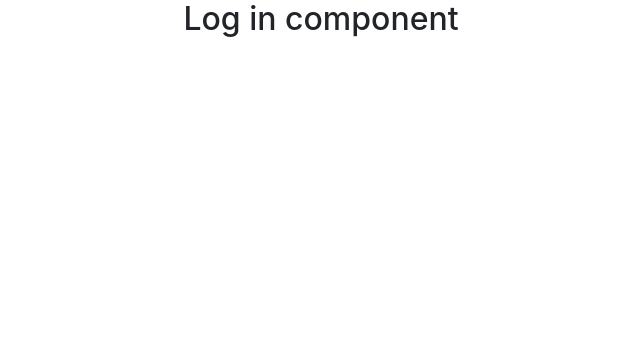
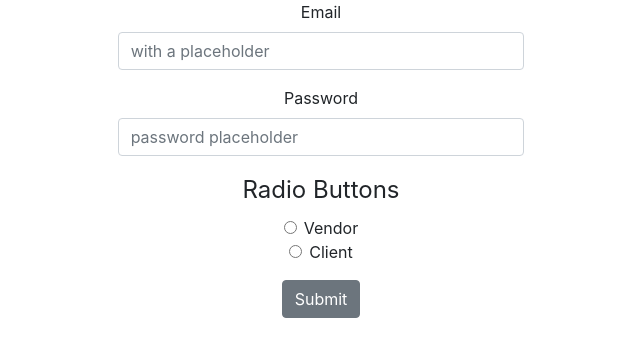
Before and after one commit to BloomTech-Labs/time_tracker, a React (Create React App) app in the folder frontend/: page /login in a window 1280 px wide. Shown: the top 356 px of the page, without its empty margins (319-959 px from the left). Built offline with nearby package versions, Linux system fonts and the light colour scheme.

Commit message:
Login functional, redirects to landing page if successful

```diff
--- a/frontend/src/components/Login/Login.js
+++ b/frontend/src/components/Login/Login.js
@@ -1,13 +1,100 @@
 import React, { Component } from 'react';
+import { Button, Form, FormGroup, Label, Input, FormText, Col, Row } from 'reactstrap';
+import { logIn } from '../../store/action/userActions';
+import { withRouter } from 'react-router-dom';
+import { connect } from 'react-redux';
+
 
 class Login extends Component {
+
+  state = {
+    email: '',
+    password: '',
+    type: '',
+    loggedIn: false
+  };
+
+  onSubmitHandler = event => {
+    event.preventDefault();
+    this.props.logIn(this.state);
+  };
+
+  inputChangeHandler = ({ target }) => {
+    this.setState({
+      [target.name]: target.value
+    });
+  };
+
+  componentDidUpdate() {
+    if (this.props.loggedIn) {
+      this.props.history.push('/');
+    }
+  }
+
   render() {
     return (
-      <div>
-        <h2>Log in component</h2>
-      </div>
+      <Row>
+        <Col md="4" />
+        <Col>
+          <Form onSubmit={e => this.onSubmitHandler(e)}>
+            <FormGroup>
+              <Label for="email">Email</Label>
+              <Input
+                type="email"
+                name="email"
+                id="email"
+                value={this.state.email}
+                placeholder="with a placeholder"
+                onChange={this.inputChangeHandler}
+              />
+            </FormGroup>
+            <FormGroup>
+              <Label for="password">Password</Label>
+              <Input
+                type="password"
+                name="password"
+                id="password"
+                value={this.state.password}
+                placeholder="password placeholder"
+                onChange={this.inputChangeHandler}
+              />
+            </FormGroup>
+            <FormGroup tag="fieldset">
+              <legend>Radio Buttons</legend>
+              <FormGroup check>
+                <Label check>
+                  <Input
+                    type="radio"
+                    name="type"
+                    value="vendor"
+                    onChange={this.inputChangeHandler}
+                  />Vendor
+                </Label>
+              </FormGroup>
+              <FormGroup check>
+                <Label check>
+                  <Input
+                    type="radio"
+                    name="type"
+                    value="client"
+                    onChange={this.inputChangeHandler}
+                  />Client
+                </Label>
+              </FormGroup>
+            </FormGroup>
+            <Button>Submit</Button>
+          </Form>
+        </Col>
+        <Col md="4" />
+      </Row>
     );
   }
 }
 
-export default Login;
+const mapStateToProps = state => {
+  return {
+    loggedIn: state.userReducer.loggedIn
+  };
+};
+
+export default withRouter(connect(mapStateToProps, { logIn })(Login));
--- a/frontend/src/store/action/userActions.js
+++ b/frontend/src/store/action/userActions.js
@@ -1,5 +1,6 @@
 import axios from 'axios';
 export const SIGNUP = 'SIGNUP';
+export const LOGIN = 'LOGIN';
 
 export const signUp = ({ name, email, password, type }) => {
   return dispatch => {
@@ -24,3 +25,27 @@ export const signUp = ({ name, email, password, type }) => {
     }
   };
 };
+
+export const logIn = ({ email, password, type }) => {
+  return dispatch => {
+    if (type === 'client') {
+      axios
+        .post('http://localhost:5000/client/login', { email, password })
+        .then(({ data }) => {
+          dispatch({ type: LOGIN, payload: data });
+        })
+        .catch(err => {
+          console.log(err);
+        });
+    } else {
+      axios
+        .post('http://localhost:5000/vendor/login', { email, password })
+        .then(({ data }) => {
+          dispatch({ type: LOGIN, payload: data });
+        })
+        .catch(err => {
+          console.log(err);
+        });
+    }
+  };
+};
--- a/frontend/src/store/reducers/userReducer.js
+++ b/frontend/src/store/reducers/userReducer.js
@@ -1,15 +1,17 @@
-import { SIGNUP } from '../action/userActions';
+import { SIGNUP, LOGIN } from '../action/userActions';
 
 const initialState = {
   user: '',
-  signedUp: false
+  signedUp: false,
+  loggedIn: false
 };
 
 export const userReducer = (state = initialState, action) => {
   switch (action.type) {
     case SIGNUP:
-      console.log(action.payload);
       return { ...state, signedUp: true };
+    case LOGIN:
+      return {...state, loggedIn: true, signedUp: false };
     default:
       return state;
   }
```
Also changed, not shown: 1 other file (tests, documents, lock files or other folders).
